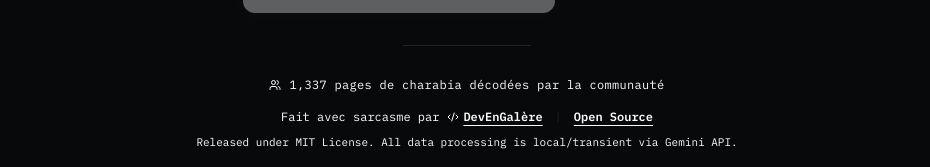
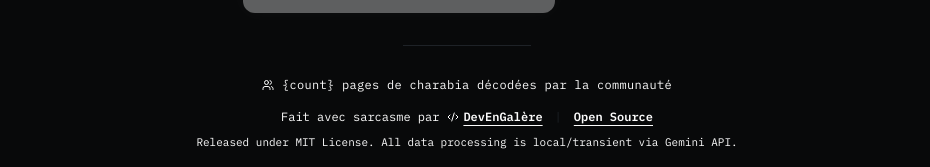
Before and after one commit to kevine-developer/terms--decoded, a React (Vite) app: page / in a window 1280 px wide. Shown: the part 955-1122 px from the top of the page, without its empty margins (173-1103 px from the left). Built offline with nearby package versions, Linux system fonts and the light colour scheme; no server answers.

Commit message:
Updates footer links and community display
Removes the dynamic community member count from the footer translation, simplifying its presentation.

Corrects the GitHub repository link to point to the official `kevine-developer` repository.

```diff
--- a/src/components/Footer.tsx
+++ b/src/components/Footer.tsx
@@ -35,7 +35,7 @@ function FooterComponent() {
         aria-atomic="true"
       >
         <Users className="w-3 h-3" />
-        <p>{t("footer_community", { count: count.toLocaleString() })}</p>
+        <p>{t("footer_community", /* { count: count.toLocaleString() } */)}</p>
       </div>
 
       {/* Credits */}
@@ -66,7 +66,7 @@ function FooterComponent() {
         </a>
         <span className="text-(--color-slate) mx-1">|</span>
         <a
-          href="https://github.com/votre-repo/terms--decoded"
+          href="https://github.com/kevine-developer/terms--decoded"
           target="_blank"
           rel="noopener noreferrer"
           className="transition-colors duration-300 underline underline-offset-4 flex items-center gap-1 font-bold"
```
